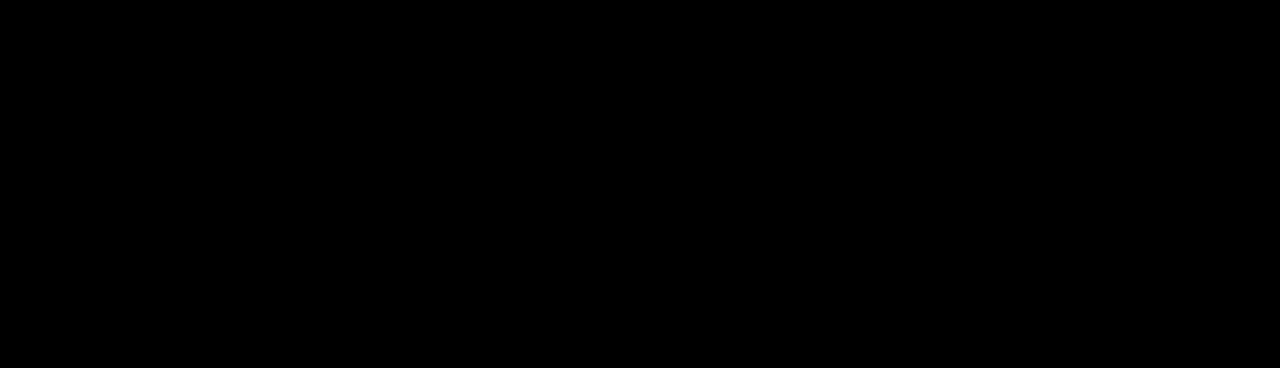
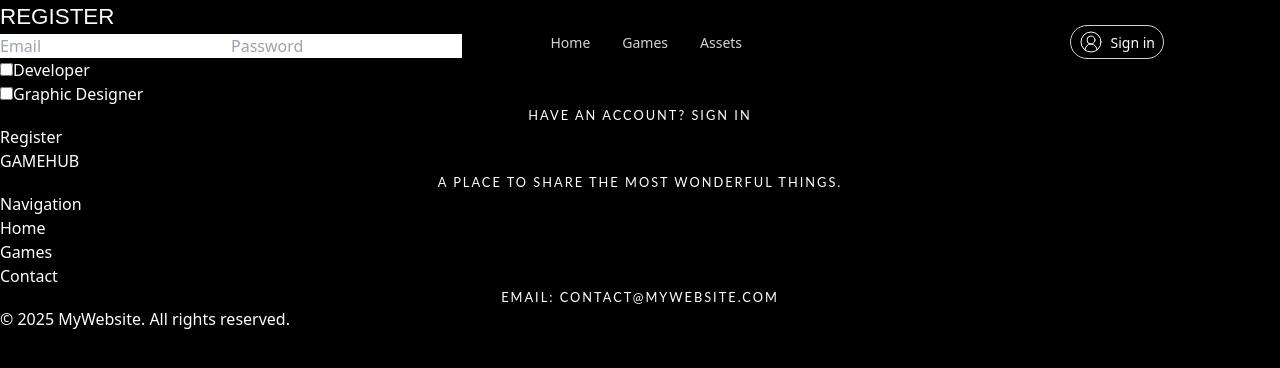
Before and after one commit to hthaitai/swd-gamehub, a React (Vite) app: page /register in a window 1280 px wide. Before the commit this address had no page. Shown: the top 368 px of the page. Built offline with nearby package versions, Linux system fonts and the light colour scheme.

Commit message:
Login/Regsiter Page

```diff
--- a/src/App.jsx
+++ b/src/App.jsx
@@ -3,6 +3,8 @@
 import Games from "./pages/Games"
 import Assets from "./pages/Assets"
 import Layout from "./pages/Layout"
+import Login from "./pages/Login"
+import Register from "./pages/Register"
 import "./css/styles.css"
 
 function App() {
@@ -13,6 +15,8 @@
           <Route index element={<HomePage />} />
           <Route path="/games" element={<Games />} />
           <Route path="/assets" element={<Assets />} />
+          <Route path="/login" element={<Login />} />
+          <Route path="/register" element={<Register />} />
         </Route>
       </Routes>
     </Router>
--- a/src/components/NavBar.jsx
+++ b/src/components/NavBar.jsx
@@ -1,6 +1,7 @@
 import React from "react"
 import { NavLink } from "react-router-dom"
 import { CircleUserRound } from "lucide-react"
+import { Link } from "react-router-dom"
 
 const NavBar = () => {
   return (
@@ -42,7 +43,7 @@
       </ul>
       <button className="sign-in-btn">
         <CircleUserRound className="sign-in-icon" strokeWidth={1} />
-        Sign in
+        <Link to="/login">Sign in</Link>
       </button>
     </nav>
   )
--- a/src/css/styles.css
+++ b/src/css/styles.css
@@ -6,13 +6,14 @@
 @media (max-width: 640px) {
   .homepage-title {
     font-size: 30px !important;
-
   }
 }
 
 /* Navbar */
 .logo {
+  all: unset;
   padding: 16px;
+  font-size: 18px;
 }
 
 .bold {
@@ -142,11 +143,10 @@
   align-items: center; /* Căn giữa theo chiều dọc */
   justify-content: center; /* Căn giữa theo chiều ngang */
   position: relative; /* Để hỗ trợ phần tử con có position absolute */
-
 }
 
 .game-free {
-  margin-top:20px;
+  margin-top: 20px;
   position: absolute; /* Giữ cố định trong container-free */
   top: 20px; /* Cách mép trên 20px */
   left: 30px; /* Cách mép trái 30px */
@@ -156,8 +156,8 @@
 }
 
 .game-free-title {
-  background:black;
-  opacity:0.75;
+  background: black;
+  opacity: 0.75;
   height: 32px;
   width: 100%;
   bottom: 0;
@@ -166,7 +166,7 @@
   overflow: hidden;
   white-space: nowrap;
   padding: 10px;
-  font-weight:750;
+  font-weight: 750;
 }
 .card-free-game img {
   width: 100%; /* Đảm bảo ảnh chiếm toàn bộ chiều rộng */
@@ -176,7 +176,7 @@
   margin-top: 25px;
   border-radius: 10px;
   border: 25px;
-  margin:25px;
+  margin: 25px;
   filter: drop-shadow(0 30px 10px rgba(0, 0, 0, 0.125));
   display: flex;
   flex-direction: column;
--- /dev/null
+++ b/src/pages/Login.jsx
@@ -0,0 +1,42 @@
+import React from "react"
+import { Link } from "react-router-dom"
+
+const Login = () => {
+  return (
+    <div className="h-screen flex justify-center items-center">
+      <form className="flex flex-col w-80 space-y-3">
+        <h1 className="normal-case font-bold">Sign in</h1>
+
+        <input
+          className="bg-black w-full h-10 border-b border-gray-300 focus:outline-none focus:border-white"
+          name="email"
+          type="email"
+          placeholder="Email"
+        />
+        <input
+          className="bg-black w-full h-10 border-b border-gray-300 focus:outline-none focus:border-white"
+          name="password"
+          type="password"
+          placeholder="Password"
+        />
+
+        <div className="flex">
+          <p className="normal-case tracking-normal text-xs text-gray-300">
+            Don't have an account?{" "}
+            <Link className="hover:text-white hover:underline" to="/register">
+              Register
+            </Link>
+          </p>
+        </div>
+
+        <div className="flex justify-end">
+          <button className="mt-14 bg-white text-black font-bold text-sm p-[4px_32px] rounded-md border border-transparent hover:bg-black hover:text-white hover:border-white">
+            Sign in
+          </button>
+        </div>
+      </form>
+    </div>
+  )
+}
+
+export default Login
--- /dev/null
+++ b/src/pages/Register.jsx
@@ -0,0 +1,57 @@
+import React from "react"
+import { Link } from "react-router-dom"
+
+const Register = () => {
+  return (
+    <div className="h-screen flex justify-center items-center">
+      <form className="flex flex-col w-80 space-y-3">
+        <h1 className="normal-case font-bold">Register</h1>
+
+        <input
+          className="bg-black w-full h-10 border-b border-gray-300 focus:outline-none focus:border-white"
+          name="username"
+          type="text"
+          placeholder="Email"
+        />
+        <input
+          className="bg-black w-full h-10 border-b border-gray-300 focus:outline-none focus:border-white"
+          name="password"
+          type="password"
+          placeholder="Password"
+        />
+
+        <div>
+          <div>
+            <input name="role-developer" type="checkbox" />
+            <label className="text-sm ml-2" for="role-developer">
+              Developer
+            </label>
+          </div>
+          <div>
+            <input name="role-designer" type="checkbox" />
+            <label className="text-sm ml-2" for="role-designer">
+              Graphic Designer
+            </label>
+          </div>
+        </div>
+
+        <div className="flex">
+          <p className="normal-case tracking-normal text-xs text-gray-300">
+            Have an account?{" "}
+            <Link className="hover:text-white hover:underline" to="/login">
+              Sign in
+            </Link>
+          </p>
+        </div>
+
+        <div className="flex justify-end">
+          <button className="mt-14 bg-white text-black font-bold text-sm p-[4px_32px] rounded-md border border-transparent hover:bg-black hover:text-white hover:border-white">
+            Register
+          </button>
+        </div>
+      </form>
+    </div>
+  )
+}
+
+export default Register
```
